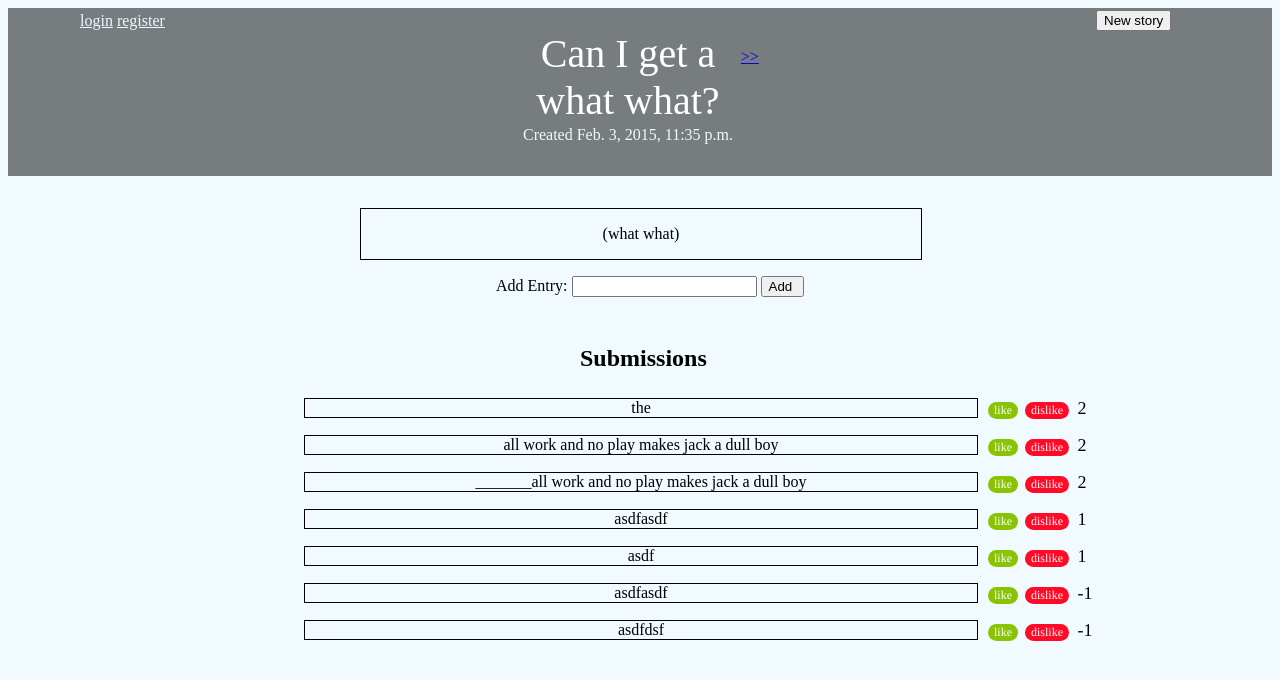
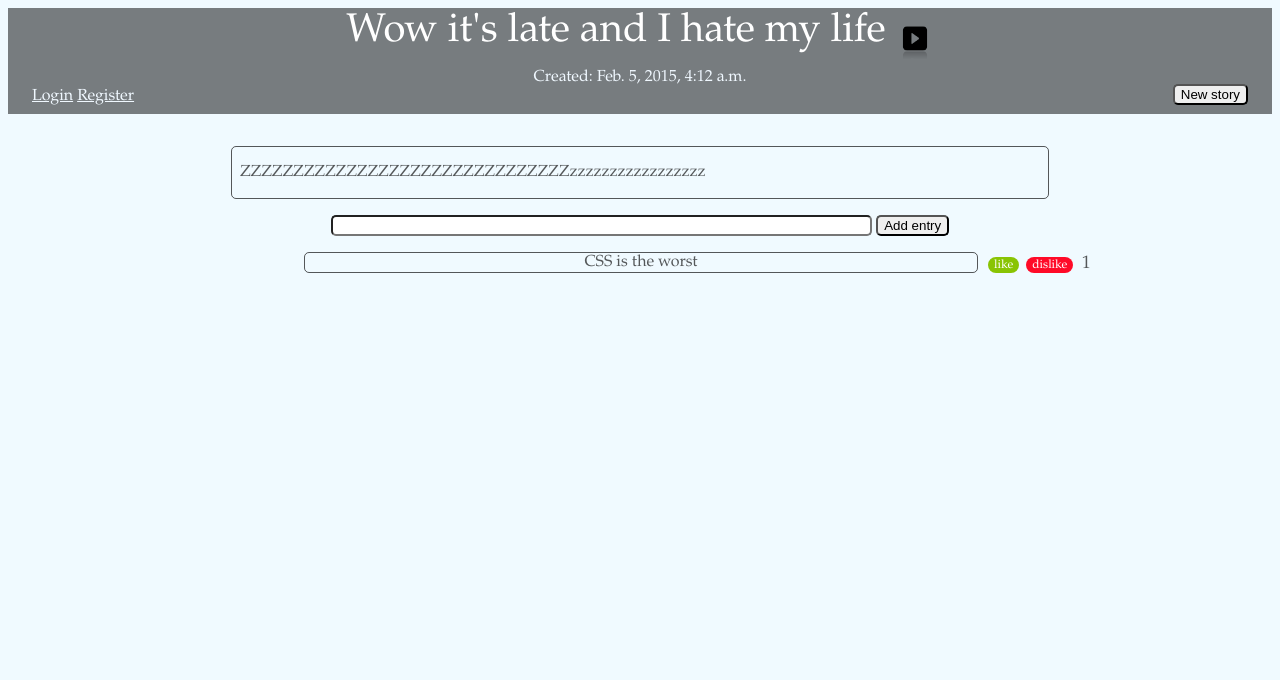
Before and after one commit to gregory-adler/collaborative_writing_blog, a Django app: page /1 in a window 1280 px wide. Shown: the top 680 px of the page. Run offline with Django 3.2, Linux system fonts and the light colour scheme; data comes from the database, SQL or seed files in the repository; both versions use the stored data as it was after the commit.

Commit message:
Lots of CSS and HTML changes

```diff
--- a/cwblog/blogapp/static/blogapp/style.css
+++ b/cwblog/blogapp/static/blogapp/style.css
@@ -1,8 +1,25 @@
+
 
 html, body {
     max-width: 100%;
     overflow-x: hidden;
-    background: #F0FAFF
+    background: #F0FAFF;
+    color: rgba(0, 0, 0, 0.65);
+    border-color: rgba(0, 0, 0, 0.3);
+    font-family: Garamond,serif;
+    font-size: 16px;
+}
+
+div {
+
+    border-radius: 5px;
+}
+
+input {
+    -moz-border-radius: 5px;
+    -webkit-border-radius: 5px;
+    border-radius: 5px; /* future proofing */
+    -khtml-border-radius: 5px; /* for old Konqueror browsers */
 }
 
 header, .full-width {
@@ -11,24 +28,31 @@ header, .full-width {
   padding-bottom: 0.5em;
 }
 .login {
- display: inline-block;
- margin-left: -23em;
+     display: inline;
+     margin-left: 1.5em;
 }
 
-.logout {
- position: relative;
- display: inline-block;
+/*.logout {*/
+ /*position: relative;*/
+ /*display: inline-block;*/
 
+/*}*/
+
+#new_story {
+    display: inline;
+    float: right;
+    margin-right: 1.5em;
+    margin-top: -3px;
 }
 
-.register {
- display: inline-block;
-}
+/*.register {*/
+ /*display: inline-block;*/
+/*}*/
 
 .user {
- position: absolute;
- display: inline-block;
- margin-left: -23em;
+    display: inline;
+    margin-left: 1.5em;
+    color: aliceblue;
 }
 
 
@@ -39,41 +63,59 @@ header, .full-width {
   padding: 0.25em 0.625em;
 }
 
-.title{
-	position: relative;
-	font-size: 40px;
-	text-align: center;
-	padding-bottom: .25em;
-	width: 15em;
+.title_and_arrows{
+    margin: 0 auto;
+    text-align: center;
 }
 
+/*.title{*/
+	/*position: relative;*/
+	/*font-size: 40px;*/
+	/*text-align: center;*/
+	/*padding-bottom: .25em;*/
+/*}*/
+
 .title_text {
-	width: 6.5em;
-	margin-left: 1.25em;
+	font-size: 40px;
+	/*margin-left: 1.25em;*/
+    margin-top: 50px;
 	color: white;
+    text-align: center;
 }
 .time {
-	position: relative;
+    padding-top: 20px;
+	/*position: relative;*/
 	text-align: center;
 	color: aliceblue;
-	margin-left: -1.5em;
+    display: inline-block;
+	/*margin-left: -1.5em;*/
+}
+
+img {
+    height: 3%;
+    width: 3%;
+    margin-bottom: -20px;
 }
 
 .time {
 	margin-top: -.5em;
+    margin-left: auto;
+    margin-right: auto;
+    text-align: center;
+    display: block;
 }
 
-.story_box {
-	margin-left: 50%;
-}
+/*.story_box {*/
+	/*margin-left: 50%;*/
+/*}*/
 
 
 .body {
-	margin-left: -17.5em;
-	width: 34em;
+	margin: 0 auto;
+	width: 50em;
 	padding-left: .5em;
 	padding-right: .5em;
-	text-align: center;
+	text-align: left;
 	border: solid;
 	border-width: 1px;
 	margin-top: 2em;
@@ -87,21 +129,21 @@ header, .full-width {
 	left: 3.2em;
 }
 
-.newer_entries {
-	position: absolute;
-	left:41%;
-	margin-left: -4em;
-	top: 3em;
-	color: gray-white;
-}
+/*.newer_entries {*/
+	/*position: relative;*/
+	/*left:41%;*/
+	/*margin-left: -4em;*/
+	/*top: 3em;*/
+	/*color: gray-white;*/
+/*}*/
 
-.older_entries {
-	position: absolute;
-	left: 41%;
-	margin-left: 13.5em;
-	top: 3em;
-	color: aliceblue;
-}
+/*.older_entries {*/
+	/*position: relative;*/
+	/*left: 41%;*/
+	/*margin-left: 13.5em;*/
+	/*top: 3em;*/
+	/*color: aliceblue;*/
+/*}*/
 
 
 .submission_box{
@@ -134,7 +176,7 @@ header, .full-width {
 
 .votes{
     font-size: 18px;
-    font-family: Times,serif;
+    font-family: Garamond,serif;
     display:inline-block;
     border-width: 1px;
     padding-left: .25em;
@@ -153,7 +195,7 @@ header, .full-width {
 	margin-top: -2em;
 	margin-left: 29em;
 	font-size:12px;
-	font-family:Times, serif;
+	font-family:Garamond, serif;
 	font-weight:normal;
 	border-radius:16px;
 	border:0px solid #68aa07;
@@ -171,7 +213,7 @@ header, .full-width {
 
 .dislike {
 	font-size:12px;
-	font-family:Times, serif;
+	font-family:Garamond, serif;
 	font-weight:normal;
 	border-radius:16px;
 	border:0px solid #f04030;
@@ -191,23 +233,29 @@ header, .full-width {
 .add_submission {
 	padding-bottom: 1em;
 	margin-left: 50%;
-
+    width: 34em;
 }
 
 .text_box {
-	margin-left: -9em;
+	margin: 0 auto;
+    text-align: center;
 }
 
-.submission_entry {
-	margin-left: -1.4em;
+/*.submission_entry {*/
+	/*margin-left: -1.4em;*/
+/*}*/
+
+.submission {
+    width: 30em;
+    margin: 0 auto;
 }
 
-.new_story {
-	position: absolute;
-	padding-top: .5em;
-	margin-left: 85%;
-	top: .15em;
-}
+/*.new_story {*/
+	/*position: absolute;*/
+	/*padding-top: .5em;*/
+	/*margin-left: 85%; */
+	/*top: .15em;*/
+/*}*/
 
 .errorlist {
     color: red;
--- a/cwblog/blogapp/templates/blogapp/login.html
+++ b/cwblog/blogapp/templates/blogapp/login.html
@@ -10,7 +10,7 @@
 
         <form id="login_form" method="post" action="{% url 'login' %}">
             {% csrf_token %}
-            <header><div><h1 style="color:white; padding-left:20px; padding-top:20px;">  Login </h1></div></header>
+            <header><div><h2 style="color:white; padding-left:20px; padding-top:20px;">  Login </h1></div></header>
             <ul>
                {% if messages %}
                    {% for message in messages %}
--- a/cwblog/blogapp/templates/blogapp/main.html
+++ b/cwblog/blogapp/templates/blogapp/main.html
@@ -12,72 +12,82 @@
 <body>
 
     <header>
-      <div class="wrap">
-        {% if user.is_authenticated %}
-           <div class="user">
-            <p style="color: aliceblue; display:inline-block">Welcome {{ user.get_username }}! </p>
-             <div class="logout">
-            <a style="color:aliceblue;" href="{% url 'logout' %}">logout</a>
-        </div>
-          </div>
-        {% else %}
-          <div class="login">
-            <a style="color:aliceblue;" href="{% url 'login' %}">login</a>
-          </div>
-          <div class="register">
-            <a style="color:aliceblue;" href="{% url 'register' %}">register</a>
-          </div>
-        {% endif %}
-            <div id="story">
+{#      <div class="wrap">#}
+
+{#      <div id="story">#}
         {% for story in stories %}
-            <div class="title">
-            <div class= "title_text"> {{ story.title }} </div>
-            </div>
-                <div class="time"> Created {{ story.date }}</div>
+{#            <span class="title">#}
+{#            </span>#}
+{#                <div class="time"> Created {{ story.date }}</div>#}
 
         <!-- Next/Prev page links  -->
-        {% if stories.object_list and stories.paginator.num_pages > 1 %}
-        <div class="pagination" style="margin-top: 20px; margin-left: -20px; ">
-            <span class="step-links">
-                {% if stories.has_previous %}
-                    <div class= "newer_entries">
-                    <a href= "{{ stories.previous_page_number }}"> &lt;&lt; </a>
-                    </div>
+            <div class="title_and_arrows">
+                {% if stories.object_list and stories.paginator.num_pages > 1 %}
+        {#        <div class="pagination" style="margin-top: 20px; margin-left: -20px; ">#}
+                    {% if stories.has_previous %}
+                            <span class= "newer_entries">
+                            <a href= "{{ stories.previous_page_number }}"><img src="{% static 'blogapp/expand_arrow_alt_left.png' %}"></a>
+
+                            </span>
+                    {% endif %}
                 {% endif %}
+                <span class= "title_text"> {{ story.title }} </span>
+                {% if stories.object_list and stories.paginator.num_pages > 1 %}
+                    {% if stories.has_next %}
+                        <span class= "older_entries">
+                            <a href="{{ stories.next_page_number }}"><img src="{% static 'blogapp/expand_arrow_alt.png' %}"></a>
+                        </span>
+                    {% endif %}
+                {% endif %}
+            </div>
+{#        </div>#}
+{#        </div>#}
+        <div class="time"> Created: {{ story.date }}</div>
+        {% if user.is_authenticated %}
+            <span class="user">
+                Welcome {{ user.get_username }}!
+            </span>
+             <span class="logout">
+                 <a style="color:aliceblue;" href="{% url 'logout' %}">logout</a>
+             </span>
 
-                {% if stories.has_next %}
-                    <div class= "older_entries">
-                    <a href="{{ stories.next_page_number }}"> &gt;&gt; </a>
-                    </div>
-                {% endif %}
-            </span>
-        </div>
-        </div>
-        </div>
+        {% else %}
+              <span class="login">
+                <a style="color:aliceblue;" href="{% url 'login' %}">Login</a>
+              </span>
+              <span class="register">
+                <a style="color:aliceblue;" href="{% url 'register' %}">Register</a>
+              </span>
         {% endif %}
+{#        </div>#}
+        <span>
+            <form id="new_story" action="{% url 'new_story' %}" method="post">
+                {% csrf_token %}
+                <input type="submit" value="New story">
+            </form>
+        </span>
     </header>
 
-    <div class= "story_box">
-        <div class="body">{{ story.body|linebreaks }}</div>
-    </div>
+    <div class="body">{{ story.body|linebreaks }}</div>
 
 
-    <div class= "add_submission">
-    <div class= "text_box">
-    <form action='{{ stories.number }}/submission/' method='post'>
-        {% csrf_token %}
-        <p> Add Entry: <input type= "text" name="submission">
-        <input type="hidden" name="story_id" value="{{ story.pk }}">
-        <input type="submit" name="submission_button" value="Add ">
+{#    <div class= "add_submission">#}
+    <div class="text_box">
+        <form action='{{ stories.number }}/submission/'  method='post'>
+            {% csrf_token %}
+            <input type= "text" style="width:40em;" name="submission">
+            <input type="hidden"  name="story_id" value="{{ story.pk }}">
+            <input type="submit"  name="submission_button" value="Add entry">
+        </form>
     </div>
-    </div>
+{#    </div>#}
 
     <div class= "submissions">
-        <div class= "submission_title">
-        <div class= "submission_title2">
-            <h1> Submissions </h1>
-        </div>
-        </div>
+{#        <div class= "submission_title">#}
+{#        <div class= "submission_title2">#}
+{#            <h1> Submissions </h1>#}
+{#        </div>#}
+{#        </div>#}
         {% for submission in submissions %}
             {% ifequal submission.story.pk story.pk %}
                 <div class= "submission_box">
@@ -103,13 +113,9 @@
     </div>
     {% endfor %}
 
-    <div class= "new_story">
-        <div class= "new_story_button">
-        <form action='/newstory/' method='post'>{% csrf_token %}
-        <input type='submit' value='New story' />
-        </form>
-        </div>
-        </div>
+{#    <div class= "new_story">#}
+{##}
+{#        </div>#}
 
 
     </div>
--- a/cwblog/blogapp/templates/blogapp/new_story.html
+++ b/cwblog/blogapp/templates/blogapp/new_story.html
@@ -7,7 +7,7 @@
         <link rel="stylesheet" type="text/css" href="{% static 'blogapp/style.css' %}" />
 </head>
 
-{% block headline %} <header><div><h1 style="color:white; padding-left:20px; padding-top:20px;">  Start a new story </h1></div></header>{% endblock %}
+{% block headline %} <header><div><h2 style="color:white; padding-left:20px; padding-top:20px;">  Start a new story </h1></div></header>{% endblock %}
 
 {% block content %}
     <form action='/add_new_story/' method="POST">
--- a/cwblog/blogapp/templates/blogapp/register.html
+++ b/cwblog/blogapp/templates/blogapp/register.html
@@ -8,13 +8,13 @@
 </head>
 <body>
 
-{% block headline %} <header><div><h1 style="color:white; padding-left:20px; padding-top:20px;">  Register to vote and submit </h1></div></header>{% endblock %}
+{% block headline %} <header><div><h2 style="color:white; padding-left:20px; padding-top:20px;">  Register to vote and submit </h1></div></header>{% endblock %}
 
 {% block content %}
     <form action='{% url 'register' %}' method="POST">
          {% csrf_token %}
             {{ form.as_p }}
-            <input type="submit" value="submit" />
+            <input type="submit" value="Submit" />
     </form>
 {% endblock %}
 </body>
--- a/cwblog/blogapp/views.py
+++ b/cwblog/blogapp/views.py
@@ -17,7 +17,7 @@ def home(request):
 
 
 def main(request, page):
-    stories = Story.objects.all().order_by('date')
+    stories = Story.objects.all().order_by('-date')
     submissions = Submission.objects.all().order_by('-votes')
     paginator = Paginator(stories, 1)
 
```
Also changed, not shown: cwblog/blogapp/static/blogapp/expand_arrow_alt.png (added), cwblog/blogapp/static/blogapp/expand_arrow_alt_left.png (added), cwblog/db.sqlite3.
